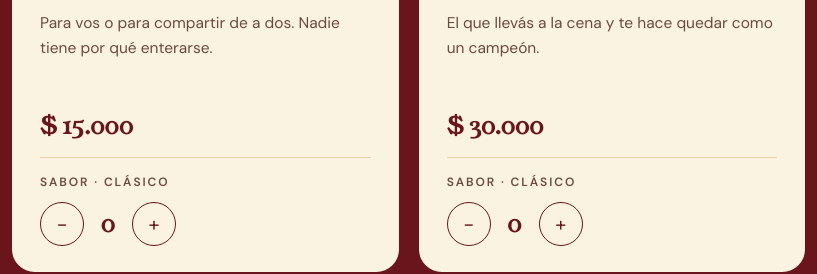
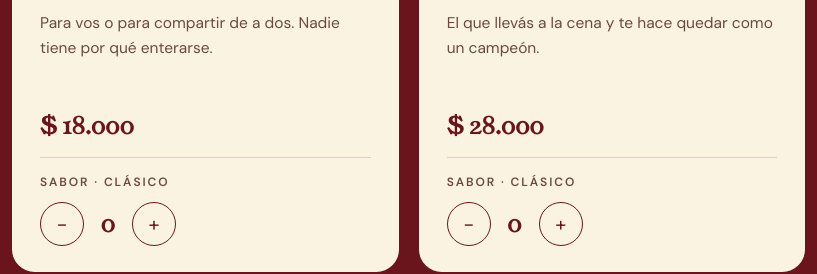
Before and after one commit to buroletiramisu/burole-web, a plain HTML site: page index.html in a window 1280 px wide. Shown: the part 2285-2559 px from the top of the page, 28-845 px from the left. Drawn offline with Linux system fonts and the light colour scheme; a web font is replaced by a local one.

Commit message:
Actualizar precios: Clásico 18.000 / 28.000, Pistacho 28.000 / 36.000
Co-Authored-By: Claude Opus 5.5 <noreply@anthropic.com>

```diff
--- a/index.html
+++ b/index.html
@@ -434,8 +434,8 @@ button.wa{font-family:inherit;cursor:pointer}
   // ===== Configuración: número de WhatsApp (con código de país, sin + ni espacios) y precios por formato y sabor (sin precio = "a coordinar") =====
   var WHATSAPP = '5491140784385';
   var PRECIOS = {
-    med: { clasico: 15000, pistacho: 22000 },
-    gde: { clasico: 30000, pistacho: 40000 },
+    med: { clasico: 18000, pistacho: 28000 },
+    gde: { clasico: 28000, pistacho: 36000 },
     mini: {}
   };
 
```
